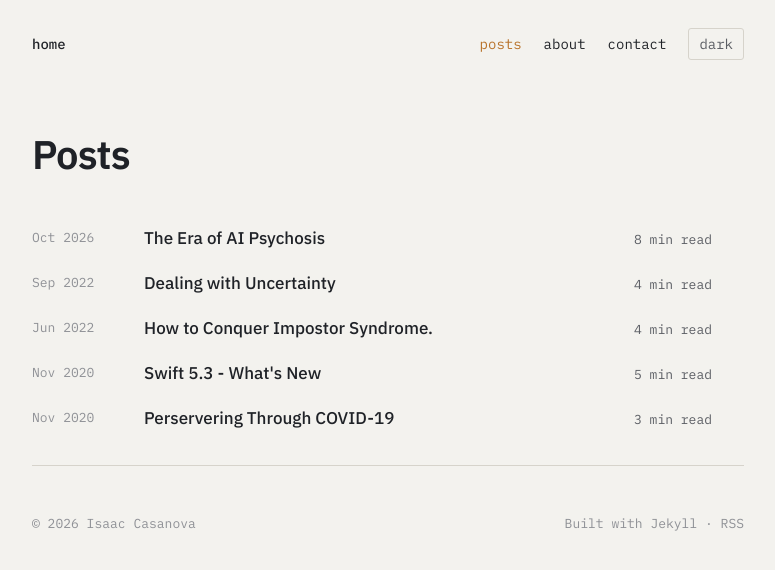
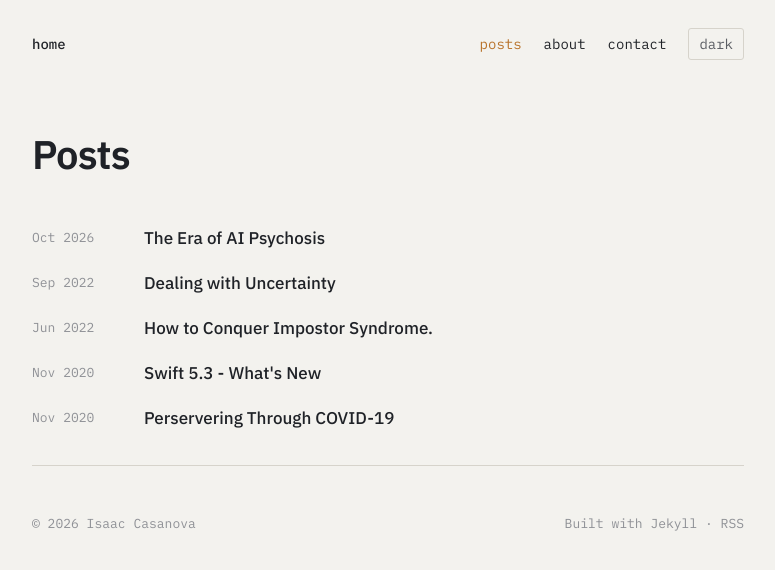
Before and after one commit to IsaacACasanova/IsaacACasanova.github.io, a Jekyll site: the page built from _pages/posts.md, in a window 1280 px wide. Shown: the top 570 px of the page, without its empty margins (252-1027 px from the left). Built offline with Jekyll 4.4.1, drawn with Linux system fonts in a browser that asks for light colours.

Commit message:
Keep reading time to the post header
Drop it from the home, /posts/ and tags lists, which go back to date
and title only.

Co-Authored-By: Claude Fable 5.1 <noreply@anthropic.com>
Claude-Session: https://claude.ai/code/session_01SZoh38owHRvuCuRFiqVaL3

```diff
--- a/_includes/mono/home.html
+++ b/_includes/mono/home.html
@@ -39,7 +39,7 @@
   <div>
     <ul class="posts">
       {%- for post in site.posts limit: site.home_post_count %}
-      <li><time datetime="{{ post.date | date_to_xmlschema }}">{{ post.date | date: "%b %Y" }}</time><span><a href="{{ post.url | relative_url }}">{{ post.title }}</a><span class="meta">{% include mono/read-time.html content=post.content %}</span></span></li>
+      <li><time datetime="{{ post.date | date_to_xmlschema }}">{{ post.date | date: "%b %Y" }}</time><a href="{{ post.url | relative_url }}">{{ post.title }}</a></li>
       {%- endfor %}
     </ul>
     {%- if site.posts.size > site.home_post_count %}
--- a/_includes/mono/tags.html
+++ b/_includes/mono/tags.html
@@ -19,7 +19,7 @@ slugified tag name. Reuses the section label/content grid and the .posts list fr
     <div>
       <ul class="posts all">
         {%- for post in site.tags[word] %}
-        <li><time datetime="{{ post.date | date_to_xmlschema }}">{{ post.date | date: "%b %Y" }}</time><span><a href="{{ post.url | relative_url }}">{{ post.title }}</a><span class="meta">{% include mono/read-time.html content=post.content %}</span></span></li>
+        <li><time datetime="{{ post.date | date_to_xmlschema }}">{{ post.date | date: "%b %Y" }}</time><a href="{{ post.url | relative_url }}">{{ post.title }}</a></li>
         {%- endfor %}
       </ul>
     </div>
--- a/_pages/posts.md
+++ b/_pages/posts.md
@@ -7,6 +7,6 @@ permalink: /posts/
 ---
 <ul class="posts all">
 {% for post in site.posts %}
-  <li><time datetime="{{ post.date | date_to_xmlschema }}">{{ post.date | date: "%b %Y" }}</time><span><a href="{{ post.url | relative_url }}">{{ post.title }}</a><span class="meta">{% include mono/read-time.html content=post.content %}</span></span></li>
+  <li><time datetime="{{ post.date | date_to_xmlschema }}">{{ post.date | date: "%b %Y" }}</time><a href="{{ post.url | relative_url }}">{{ post.title }}</a></li>
 {% endfor %}
 </ul>
--- a/css/mono.css
+++ b/css/mono.css
@@ -68,9 +68,7 @@ section > div{grid-column:2}
 .posts{list-style:none;margin:0;padding:0}
 .posts li{display:grid;grid-template-columns:96px 1fr;gap:16px;padding:10px 0}
 .posts time{font-family:var(--mono);font-size:13px;color:var(--ink-3);padding-top:3px}
-.posts li>span{display:flex;flex-wrap:wrap;align-items:baseline;justify-content:space-between;gap:2px 16px}
 .posts a{font-weight:500}
-.posts .meta{font-family:var(--mono);font-size:13px;color:var(--ink-2);white-space:nowrap}
 .more{display:inline-block;margin-top:18px;font-family:var(--mono);font-size:14px;color:var(--ink-2)}
 
 /* elsewhere */
```
